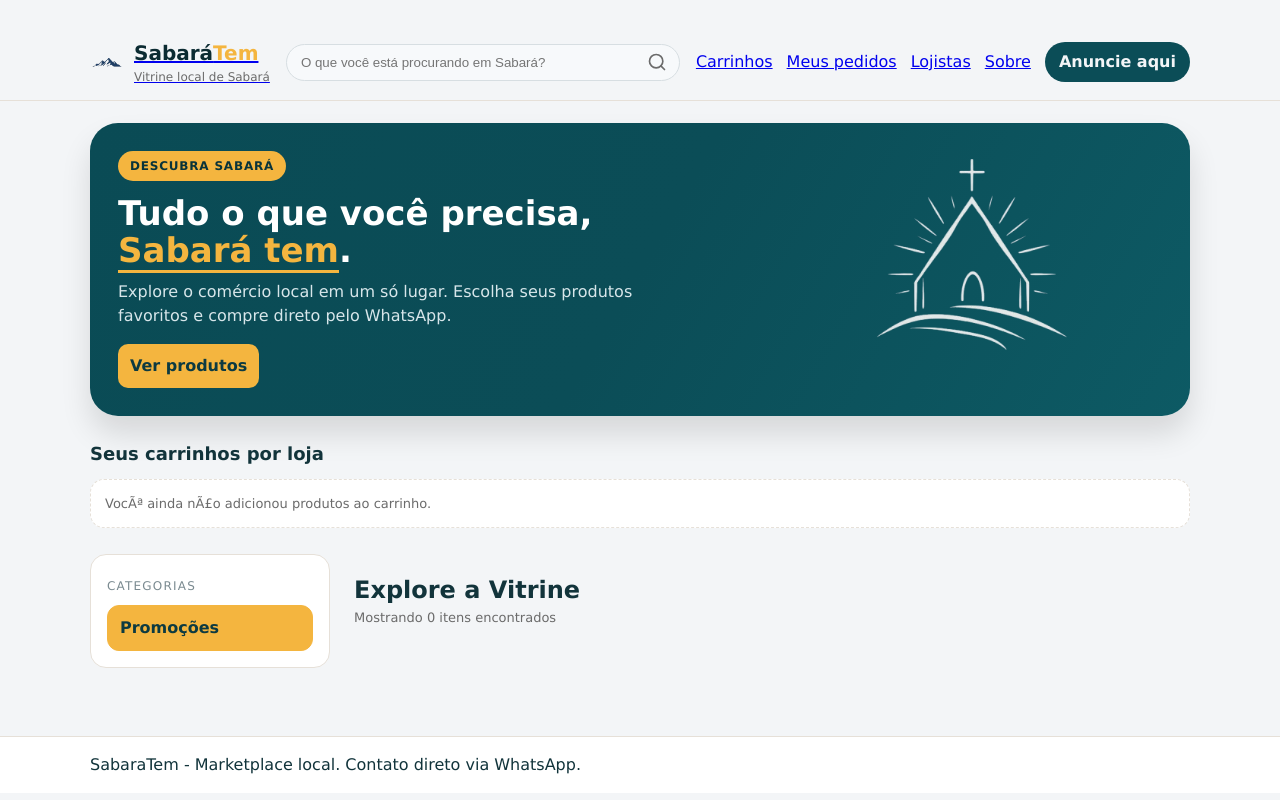
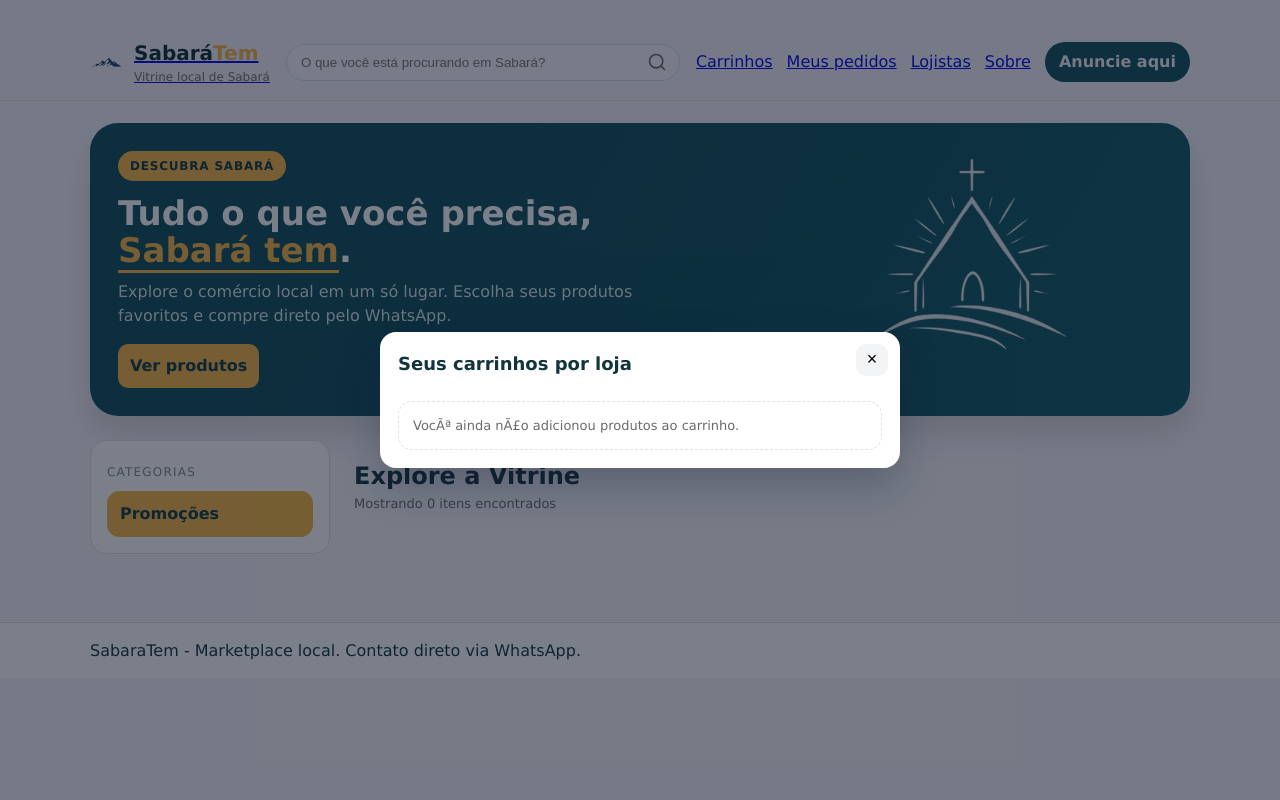
Before and after one commit to pedro-santos95/sabaratem, a PHP site: page /index.php?open_carts=1 in a window 1280 px wide. Run offline with PHP 8.4, Linux system fonts and the light colour scheme; data that the repository does not hold is empty.

Commit message:
fix: ajustes no cart

```diff
--- a/assets/css/style.css
+++ b/assets/css/style.css
@@ -21,6 +21,10 @@ body {
   background: var(--bg);
   color: var(--text);
   line-height: 1.5;
+}
+
+body.modal-open {
+  overflow: hidden;
 }
 
 .container {
@@ -1174,6 +1178,11 @@ body {
   z-index: 1;
 }
 
+.carts-modal-card {
+  max-height: 90vh;
+  overflow: auto;
+}
+
 .modal-card form {
   display: grid;
   gap: 12px;
--- a/includes/header.php
+++ b/includes/header.php
@@ -88,7 +88,7 @@ if ($is_admin_path) {
 
     <?php if ($show_nav): ?>
       <nav class="nav">
-        <a href="<?php echo e($public_base); ?>/index.php#carrinhos"><?php echo e($cart_label); ?></a>
+        <a class="js-open-carts" href="<?php echo e($public_base); ?>/index.php?open_carts=1"><?php echo e($cart_label); ?></a>
         <a href="<?php echo e($public_base); ?>/meus-pedidos.php">Meus pedidos</a>
         <a href="<?php echo e($public_base); ?>/lojistas.php">Lojistas</a>
         <a href="<?php echo e($public_base); ?>/sobre.php">Sobre</a>
@@ -99,7 +99,7 @@ if ($is_admin_path) {
   </div>
   <?php if ($show_nav): ?>
     <div id="mobile-menu" class="mobile-menu">
-      <a href="<?php echo e($public_base); ?>/index.php#carrinhos"><?php echo e($cart_label); ?></a>
+      <a class="js-open-carts" href="<?php echo e($public_base); ?>/index.php?open_carts=1"><?php echo e($cart_label); ?></a>
       <a href="<?php echo e($public_base); ?>/meus-pedidos.php">Meus pedidos</a>
       <a href="<?php echo e($public_base); ?>/lojistas.php">Lojistas</a>
       <a href="<?php echo e($public_base); ?>/sobre.php">Sobre</a>
--- a/index.php
+++ b/index.php
@@ -38,6 +38,8 @@ foreach ($carts as $store_id => $items) {
 $page_title = 'SabaráTem - Vitrine';
 $page_description = 'Vitrine virtual local com compra via WhatsApp';
 require_once BASE_PATH . '/includes/header.php';
+
+$open_carts = (int)($_GET['open_carts'] ?? 0) === 1;
 ?>
 <section class="hero">
   <div class="hero-inner">
@@ -55,9 +57,12 @@ require_once BASE_PATH . '/includes/header.php';
   </div>
 </section>
 
-<section class="cart-overview" id="carrinhos">
+<div class="modal carts-modal<?php echo $open_carts ? ' active' : ''; ?>" id="carts-modal" aria-hidden="<?php echo $open_carts ? 'false' : 'true'; ?>"<?php echo $open_carts ? ' data-auto-open="1"' : ''; ?>>
+  <div class="modal-backdrop" data-modal-close></div>
+  <div class="modal-card carts-modal-card" role="dialog" aria-modal="true" aria-labelledby="carts-title">
+    <button class="modal-close" type="button" data-modal-close aria-label="Fechar">×</button>
     <div class="section-title">
-    <h2>Seus carrinhos por loja</h2>
+      <h2 id="carts-title">Seus carrinhos por loja</h2>
     </div>
     <?php if (!$cart_store_ids): ?>
       <div class="cart-empty">
@@ -90,7 +95,8 @@ require_once BASE_PATH . '/includes/header.php';
         <?php endforeach; ?>
       </div>
     <?php endif; ?>
-</section>
+  </div>
+</div>
 
 <section class="catalog">
   <div class="catalog-layout">
```
Also changed, not shown: assets/js/main.js (+46 -0 lines). Lines whose indentation alone changed are shown as unchanged.
